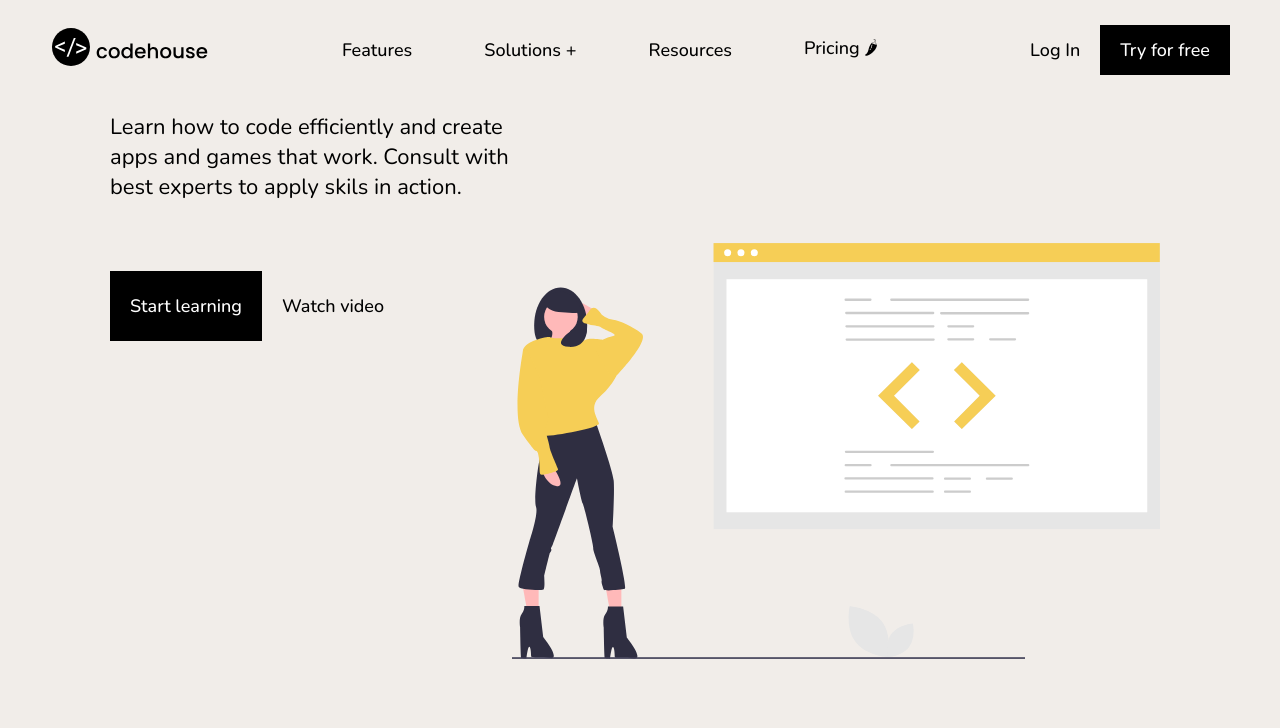
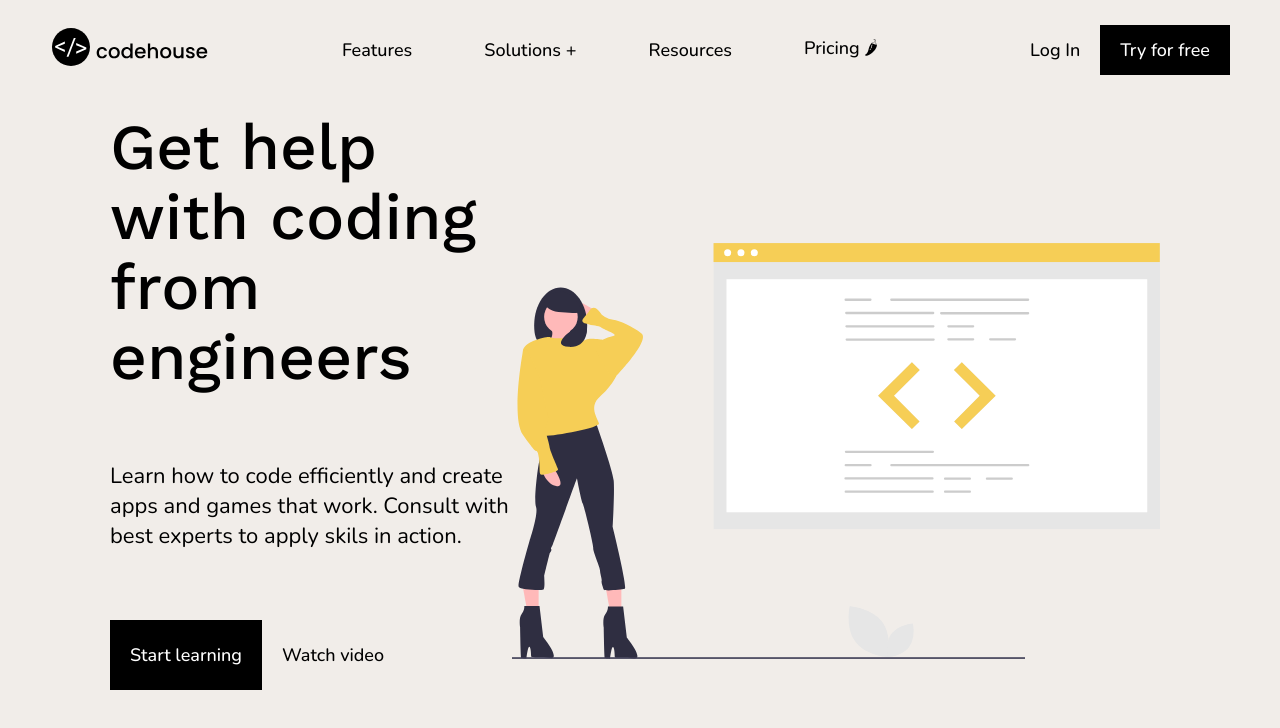
Before and after one commit to nGustavin/codehouse-landing, a Next.js app: page / in a window 1280 px wide. Shown: the top 728 px of the page. Built offline with nearby package versions, Linux system fonts and the light colour scheme.

Commit message:
hook to get real time window size created

```diff
--- /dev/null
+++ b/src/hooks/useWindowSize.tsx
@@ -0,0 +1,17 @@
+import React, { useLayoutEffect, useState } from 'react';
+
+function useWindowSize() {
+  const [size, setSize] = useState([0, 0]);
+  useLayoutEffect(() => {
+    function updateSize() {
+      setInterval(() => {setSize([window.innerWidth, window.innerHeight]);}, 2000)
+    }
+    window.addEventListener('resize', updateSize);
+    updateSize();
+    return () => window.removeEventListener('resize', updateSize);
+  }, []);
+  return size;
+}
+
+
+export {useWindowSize}
--- a/src/pages/index.tsx
+++ b/src/pages/index.tsx
@@ -5,13 +5,20 @@ import { Button } from '../components/DefaultButton'
 import Header from '../components/Header'
 import style from './home.module.scss'
 import Illustration from '../assets/illustrator.svg'
+import { useEffect, useState } from 'react'
+import { useWindowSize } from '../hooks/useWindowSize'
 
 const Landing: React.FC = () => {
 
-  const pageWidth  = document.documentElement.scrollWidth;
-  const pageHeight = document.documentElement.scrollHeight;
+  const [screenWidth, screenHeight] = useWindowSize()
 
-  console.log(pageHeight, pageWidth)
+
+  const breakpoints = {
+    mobile: 375,
+    mobileL: 411,
+    tablet: 768,
+    laptop: 1366
+  }
 
   return (
     <div className={style.container}>
@@ -21,7 +28,7 @@ const Landing: React.FC = () => {
       <Header/>
       <main>
         <div>
-          {/* {screenWidth < 1700 ? null :  <h1>Get help with coding from  engineers</h1>} */}
+          {screenWidth <= breakpoints.tablet ? null : <h1>Get help with coding from  engineers</h1>}
           <p>
             Learn how to code efficiently and create
             apps and games that work. Consult with
```
